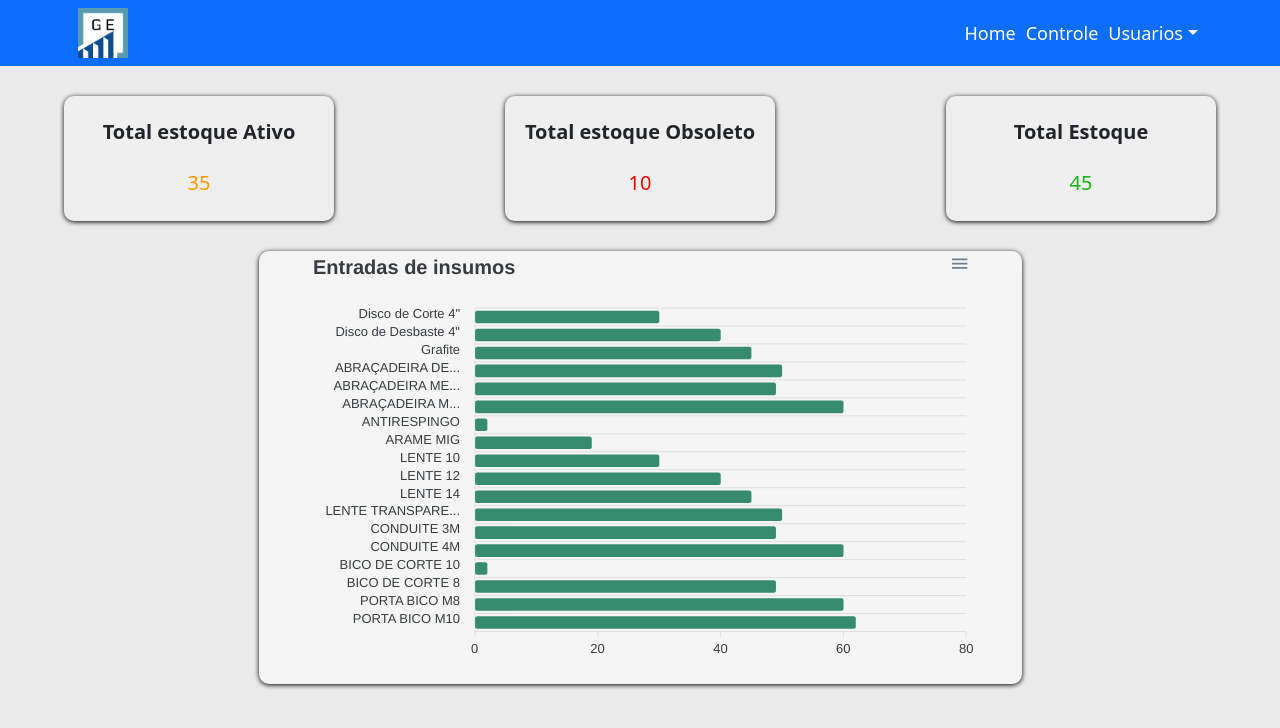
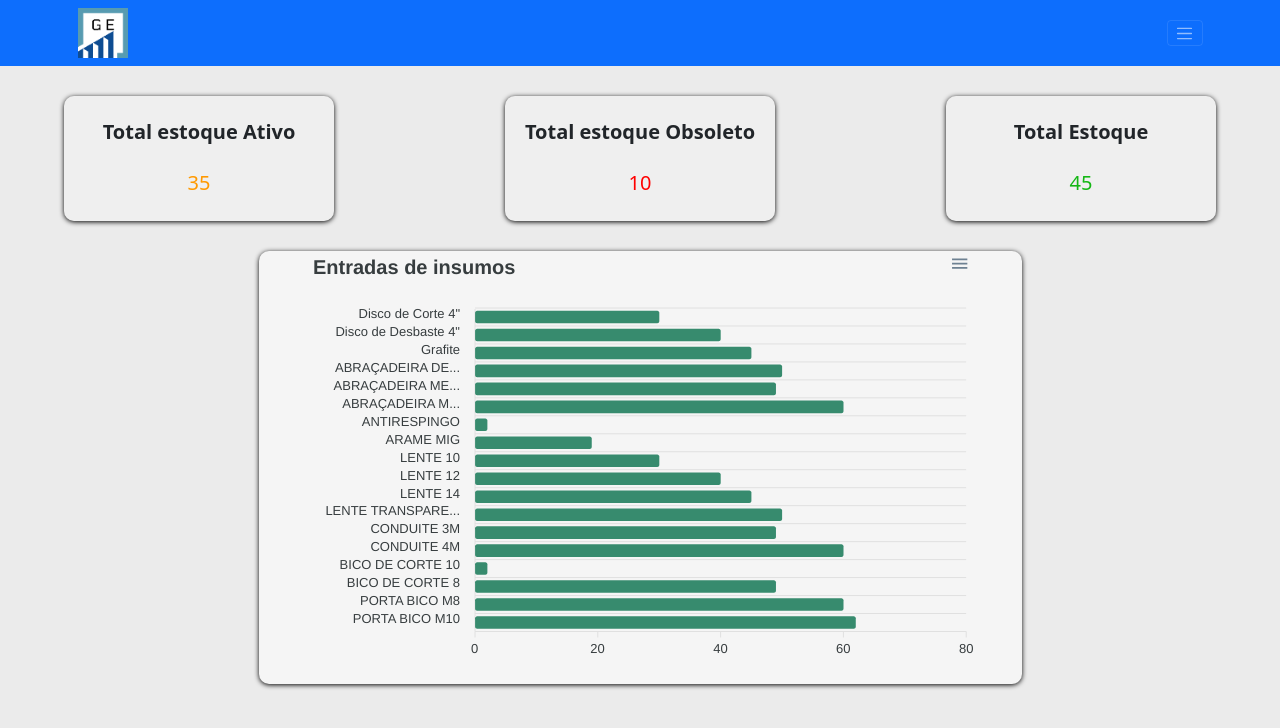
Before and after one commit to YagoFogaca/CE-FRONT, a React (Vite) app in the folder client/: page /homepage in a window 1280 px wide. Shown: the top 728 px of the page. Built offline with nearby package versions, Linux system fonts and the light colour scheme.

Commit message:
style: Tamanho da largura do header

```diff
--- a/client/src/components/header/index.header.tsx
+++ b/client/src/components/header/index.header.tsx
@@ -9,7 +9,7 @@ export function Header() {
   const userAdmin = localStorage.getItem('role');
   return (
     <C.HeadersBootstrap>
-      <Navbar collapseOnSelect expand="lg" bg="primary" variant="dark">
+      <Navbar collapseOnSelect expand="xxl" bg="primary" variant="dark">
         <Container>
           <Navbar.Brand href="#home">
             <C.ImgS src="/logo.png" alt="logo" />
```
